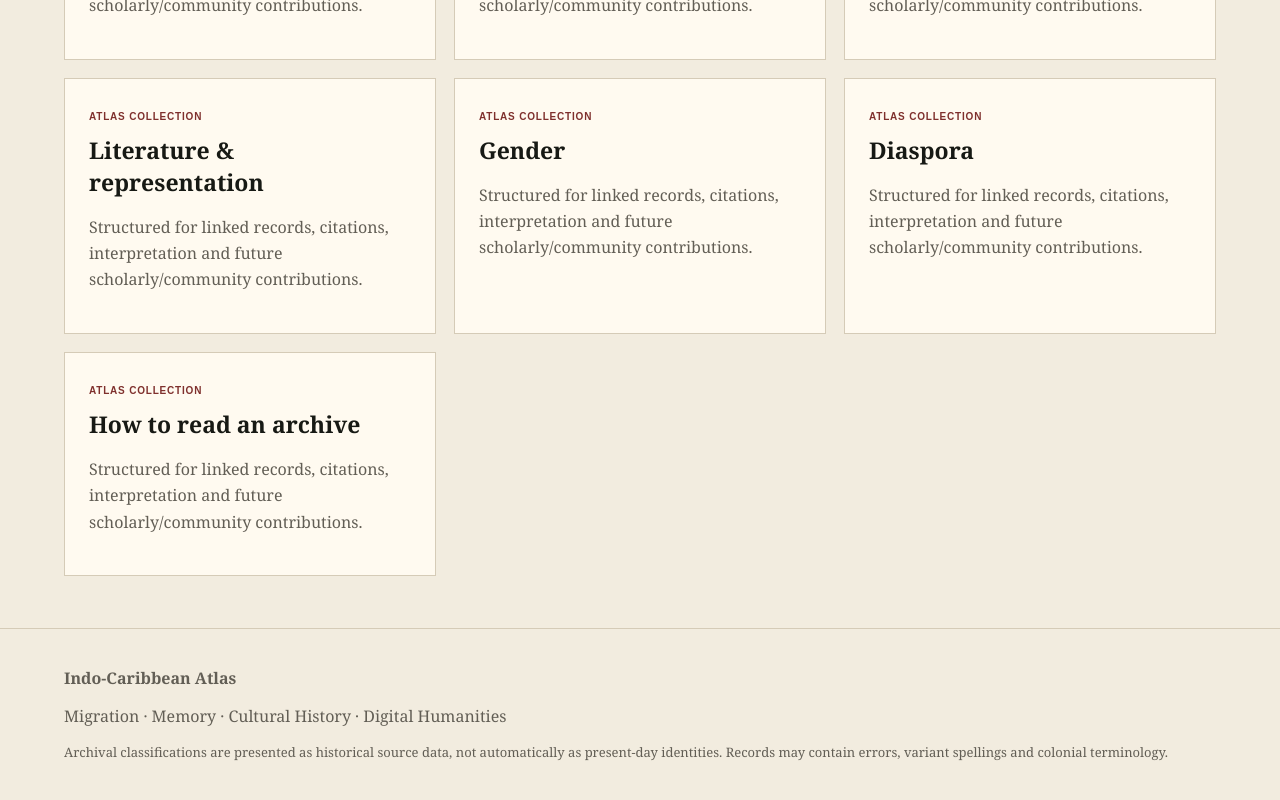
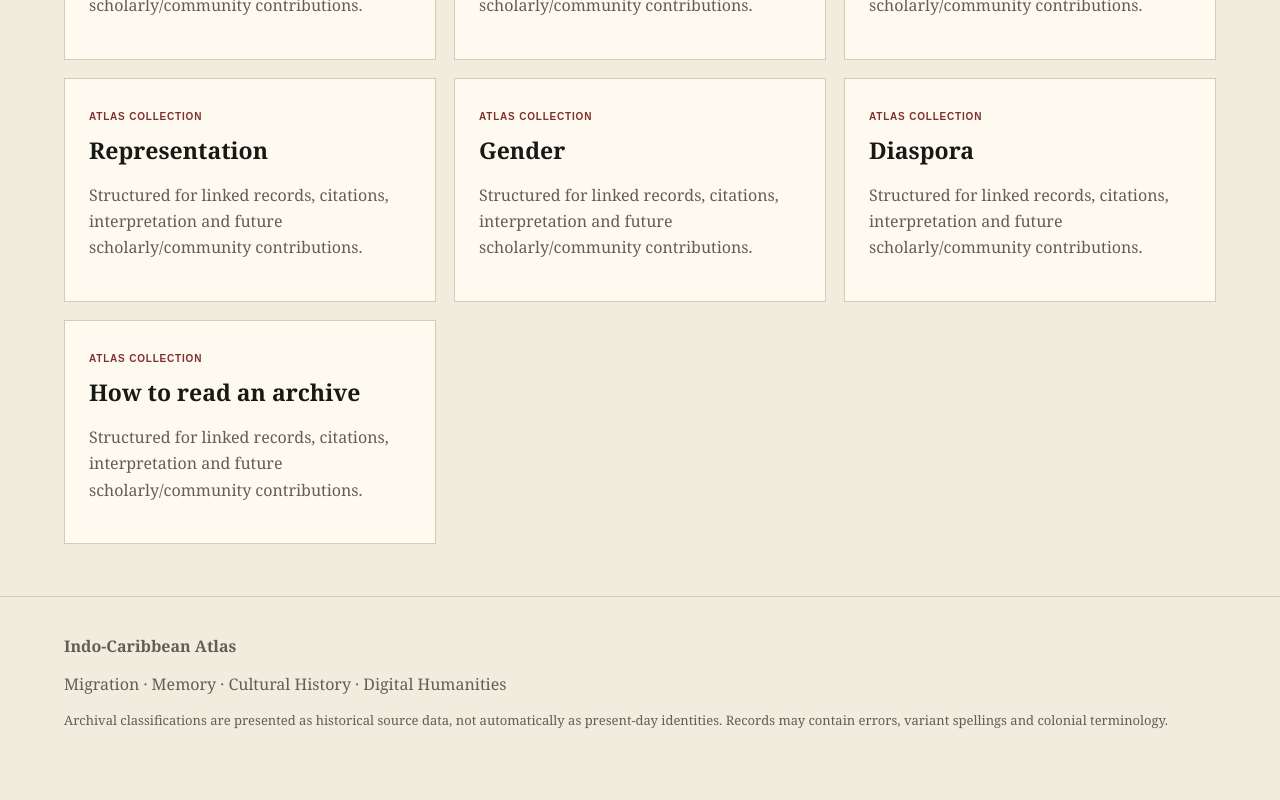
Before and after one commit to PVirgil/Indo-Caribbean-Atlas, a Next.js app: page /learn in a window 1280 px wide. Shown: the part 806-1606 px from the top of the page. Built offline with nearby package versions, Linux system fonts and the light colour scheme.

Commit message:
Update card title from 'Literature' to 'Representation'

```diff
--- a/app/learn/page.tsx
+++ b/app/learn/page.tsx
@@ -1 +1 @@
-export const metadata={title:"Learn"};export default function Page(){const cards=["Indenture systems", "Migration routes", "Plantation society", "Post-indenture community", "Labor & politics", "Religion & cultural change", "Literature & representation", "Gender", "Diaspora", "How to read an archive"];return <main className="shell"><header className="pagehead"><div className="ey">Teaching & learning</div><h1>Learn</h1><p className="lead">A course-ready structure for moving from historical questions to primary sources, context and interpretation.</p></header><section className="section"><div className="grid">{cards.map(x=><article className="card" key={x}><span className="tag">Atlas collection</span><h3>{x}</h3><p>Structured for linked records, citations, interpretation and future scholarly/community contributions.</p></article>)}</div></section></main>}
+export const metadata={title:"Learn"};export default function Page(){const cards=["Indenture systems", "Migration routes", "Plantation society", "Post-indenture community", "Labor & politics", "Religion & cultural change", "Representation", "Gender", "Diaspora", "How to read an archive"];return <main className="shell"><header className="pagehead"><div className="ey">Teaching & learning</div><h1>Learn</h1><p className="lead">A course-ready structure for moving from historical questions to primary sources, context and interpretation.</p></header><section className="section"><div className="grid">{cards.map(x=><article className="card" key={x}><span className="tag">Atlas collection</span><h3>{x}</h3><p>Structured for linked records, citations, interpretation and future scholarly/community contributions.</p></article>)}</div></section></main>}
```
